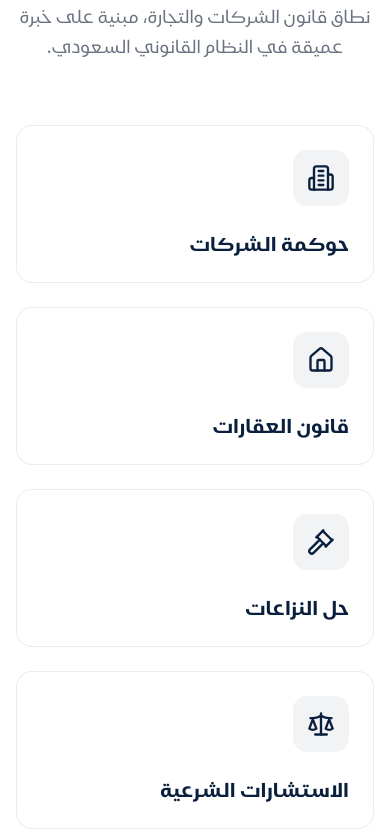
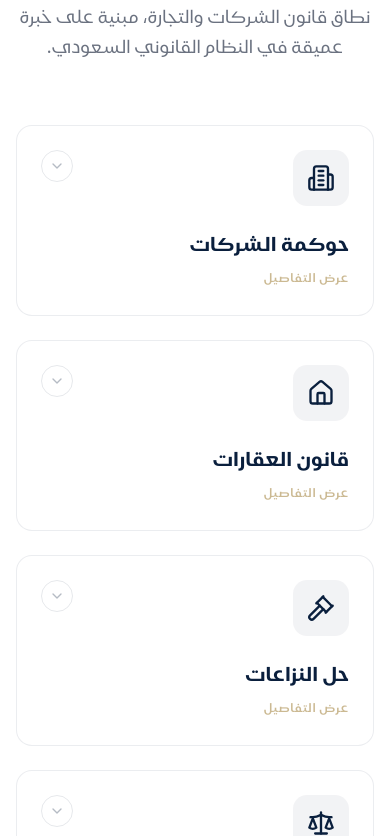
Before and after one commit to majeeddane/law, a Next.js app: page / in a window 390 px wide. Shown: the part 1288-2124 px from the top of the page. Built offline with nearby package versions, Linux system fonts and the light colour scheme.

Commit message:
Initial commit

```diff
--- a/src/components/law-firm/PracticeAreas.tsx
+++ b/src/components/law-firm/PracticeAreas.tsx
@@ -1,6 +1,7 @@
 "use client";
 
-import { motion } from "framer-motion";
+import { useState } from "react";
+import { motion, AnimatePresence } from "framer-motion";
 import {
   Building2,
   Home,
@@ -8,6 +9,7 @@ import {
   Scale,
   FileText,
   Briefcase,
+  ChevronDown,
 } from "lucide-react";
 import { cn } from "@/lib/utils";
 import { useLangStore } from "@/stores/language-store";
@@ -23,6 +25,11 @@ export function PracticeAreas() {
   const { lang } = useLangStore();
   const t = getTranslations(lang);
   const isRTL = lang === "ar";
+  const [activeCard, setActiveCard] = useState<number | null>(null);
+
+  const toggleCard = (index: number) => {
+    setActiveCard(activeCard === index ? null : index);
+  };
 
   return (
     <section id="practice" className="relative py-24 sm:py-32 bg-white">
@@ -60,26 +67,58 @@ export function PracticeAreas() {
         >
           {t.practice.areas.map((area, i) => {
             const Icon = practiceIcons[i];
+            const isExpanded = activeCard === i;
+
             return (
               <motion.div
                 key={i}
                 variants={staggerChild}
                 whileHover={{ y: -4 }}
+                onClick={() => toggleCard(i)}
                 transition={{ duration: 0.3, ease: "easeOut" }}
-                className="group relative rounded-2xl border border-navy/8 bg-white p-6 lg:p-8 transition-all duration-500 hover:border-gold/30 hover:shadow-xl hover:shadow-navy/5 cursor-default"
+                className={cn(
+                  "group relative rounded-2xl border bg-white p-6 lg:p-8 transition-all duration-500 hover:border-gold/30 hover:shadow-xl hover:shadow-navy/5 cursor-pointer select-none",
+                  isExpanded ? "border-gold/40 shadow-lg shadow-navy/5" : "border-navy/8"
+                )}
               >
-                {/* Icon */}
-                <div className="w-14 h-14 rounded-xl bg-navy/5 group-hover:bg-gold/10 flex items-center justify-center mb-6 transition-colors duration-300">
-                  <Icon className="w-7 h-7 text-navy group-hover:text-gold-dark transition-colors duration-300" />
+                {/* Header with Icon and Chevron */}
+                <div className="flex justify-between items-start mb-6">
+                  <div className={cn(
+                    "w-14 h-14 rounded-xl flex items-center justify-center transition-colors duration-300",
+                    isExpanded ? "bg-gold/15" : "bg-navy/5 group-hover:bg-gold/10"
+                  )}>
+                    <Icon className={cn(
+                      "w-7 h-7 transition-colors duration-300",
+                      isExpanded ? "text-gold-dark" : "text-navy group-hover:text-gold-dark"
+                    )} />
+                  </div>
+
+                  {/* Chevron indicator for mobile/hint */}
+                  <div className={cn(
+                    "w-8 h-8 rounded-full border flex items-center justify-center transition-all duration-300 lg:opacity-0 lg:group-hover:opacity-100",
+                    isExpanded ? "border-gold bg-gold text-white rotate-180" : "border-navy/10 text-navy/30"
+                  )}>
+                    <ChevronDown className="w-4 h-4" />
+                  </div>
                 </div>
 
                 {/* Title */}
                 <h3 className="text-xl font-bold text-navy">{area.title}</h3>
 
-                {/* Hover-reveal description + highlights */}
-                <div className="max-h-0 overflow-hidden opacity-0 group-hover:max-h-96 group-hover:opacity-100 transition-all duration-500 ease-in-out">
+                {/* Read more hint (visible on mobile only) */}
+                {!isExpanded && (
+                  <span className="inline-block mt-3 text-xs font-semibold text-gold-dark/60 lg:hidden uppercase tracking-wider">
+                    {lang === 'ar' ? 'عرض التفاصيل' : 'View Details'}
+                  </span>
+                )}
+
+                {/* Content - Expands on hover (desktop) or click (mobile) */}
+                <div className={cn(
+                  "overflow-hidden transition-all duration-500 ease-in-out",
+                  isExpanded ? "max-h-96 opacity-100 mt-4" : "max-h-0 opacity-0 lg:group-hover:max-h-96 lg:group-hover:opacity-100 lg:group-hover:mt-4"
+                )}>
                   {/* Description */}
-                  <p className="mt-3 text-muted-foreground leading-relaxed text-[15px]">
+                  <p className="text-muted-foreground leading-relaxed text-[15px]">
                     {area.description}
                   </p>
 
```
